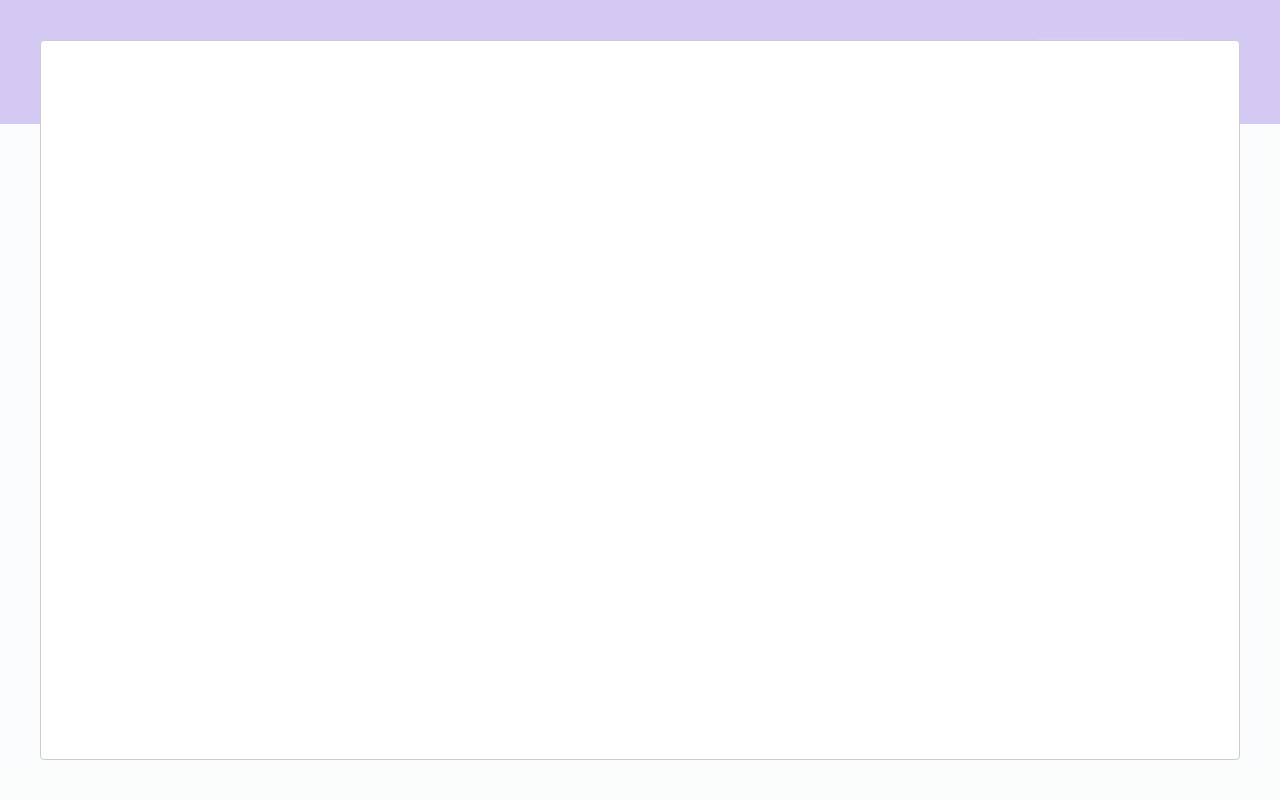
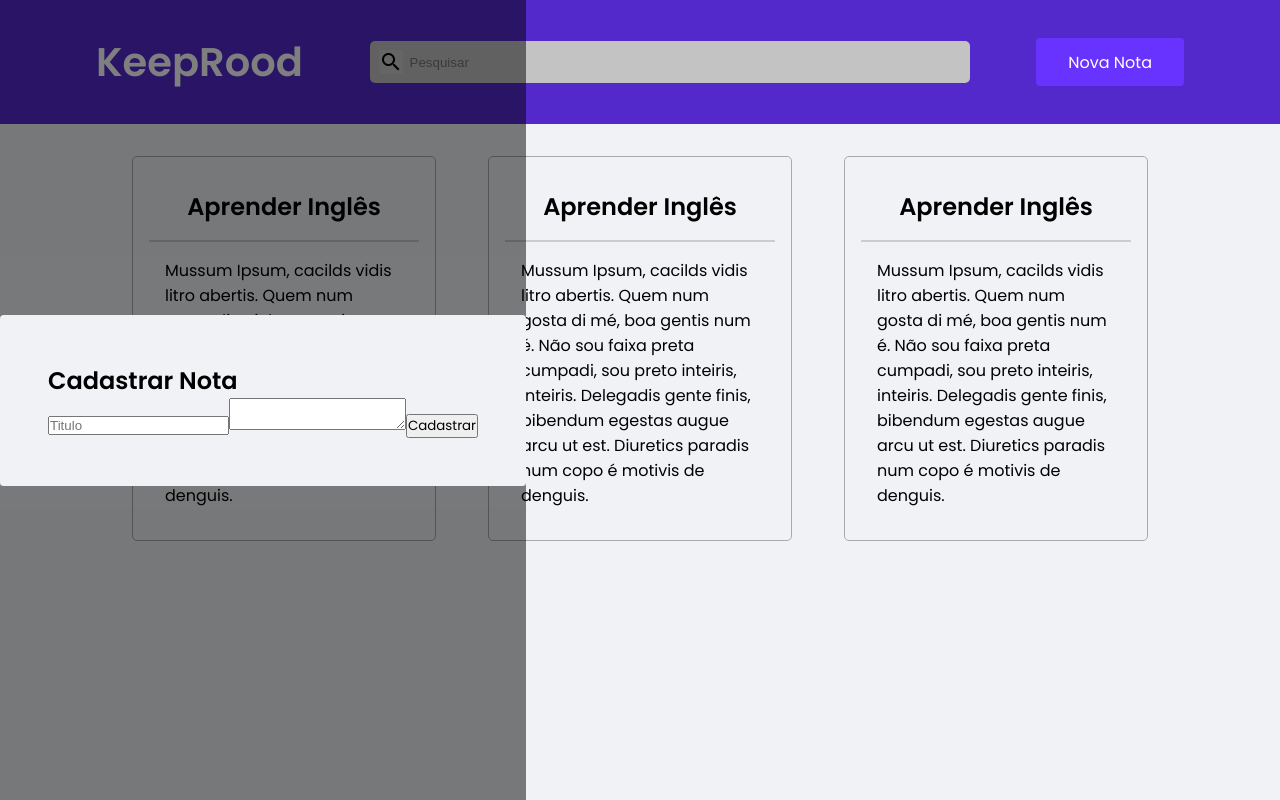
Before and after one commit to anderood/keeprood, a React (Create React App) app: page / in a window 1280 px wide. Both pictures are taken after a click on the button "Nova Nota". Built offline with nearby package versions, Linux system fonts and the light colour scheme.

Commit message:
Criando modal e fazendo a estilização

```diff
--- a/src/components/Header/index.tsx
+++ b/src/components/Header/index.tsx
@@ -1,5 +1,5 @@
 import Modal from 'react-modal';
-import { Container, Content } from "./styles";
+import { Container, Content, Form } from "./styles";
 
 interface HeaderProps {
     onOpenNewTransactionModal: () => void;
@@ -17,7 +17,23 @@ export function Header({onOpenNewTransactionModal, isOpen, onRequestClose }: Hea
                 <input type="search" name="" id="" placeholder="Pesquisar"/>
                 <button type="submit" onClick={onOpenNewTransactionModal} >Nova Nota</button>
             </Content>
-            <Modal isOpen={isOpen} onRequestClose={onRequestClose} />
+            <Modal
+                isOpen={isOpen}
+                onRequestClose={onRequestClose}
+                overlayClassName="overlay"
+                className="Modal"
+                >
+
+
+                <Form action="" method="post">
+                    <h2>Cadastrar Nota</h2>
+
+                    <input type="text" name="" id="" placeholder='Titulo' />
+                    <textarea name="" id="" ></textarea>
+                    <button>Cadastrar</button>
+
+                </Form>
+            </Modal>
         </Container>
     );
 }
--- a/src/components/Header/styles.ts
+++ b/src/components/Header/styles.ts
@@ -50,3 +50,7 @@ export const Content = styled.div`
 
     }
 `;
+
+export const Form = styled.form`
+
+`;
--- a/src/styles/global.ts
+++ b/src/styles/global.ts
@@ -30,4 +30,27 @@ export const GlobalStyle = createGlobalStyle`
     button {
         cursor: pointer;
     }
+
+    .overlay {
+        background: rgba(0,0,0,0.5);
+
+        position: fixed;
+        top: 0;
+        margin: 0;
+        left: 0;
+        bottom: 0;
+
+        display: flex;
+        align-items: center;
+        justify-content: center;
+    }
+
+    .Modal {
+        width: 100%;
+        max-width: 576px;
+        background: var(--background);
+        padding: 3rem;
+        position: relative;
+        border-radius: 0.24rem;
+    }
 `;
```
